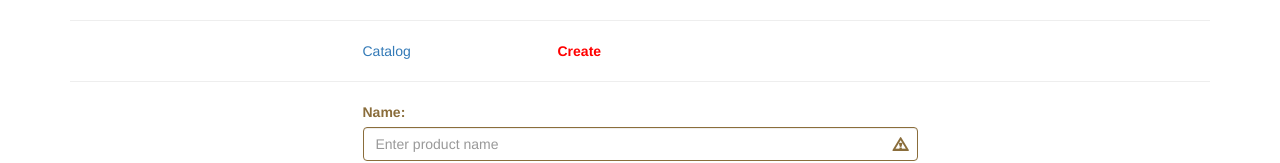
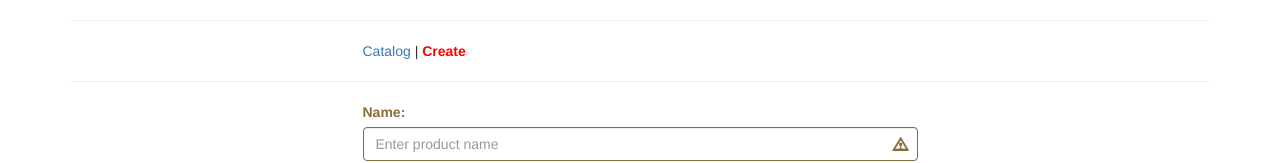
Before and after one commit to OmelDM/products-test, a React (Create React App) app: page /create in a window 1280 px wide. Shown: the top 163 px of the page. Built offline with nearby package versions, Linux system fonts and the light colour scheme.

Commit message:
Simplified navigation view

```diff
--- a/src/components/Layout.jsx
+++ b/src/components/Layout.jsx
@@ -6,7 +6,7 @@ import Navigation from './Navigation';
 const Layout = ({ children }) => (
     <Grid>
         <hr />
-        <Navigation />
+        <Row><Navigation /></Row>
         <hr />
         <Row>{children}</Row>
     </Grid>
--- a/src/components/Navigation.jsx
+++ b/src/components/Navigation.jsx
@@ -1,5 +1,5 @@
 import React from "react";
-import { Row, Col } from "react-bootstrap";
+import { Col } from "react-bootstrap";
 import { NavLink } from "react-router-dom";
 
 import { ROUTES } from "../constants/Routes";
@@ -10,18 +10,15 @@ const style = {
 };
 
 const Navigation = () => (
-    <Row>
-        <Col xs={2} mdOffset={3}>
+    <Col xs={12} lg={6} lgOffset={3}>
         <NavLink to={ROUTES.CATALOG} activeStyle={style}>
             Catalog
         </NavLink>
-        </Col>
-        <Col xs={2}>
+        {' | '}
         <NavLink to={ROUTES.CREATE} activeStyle={style}>
             Create
         </NavLink>
     </Col>
-    </Row>
 );
 
 export default Navigation;
```
Lines whose indentation alone changed are shown as unchanged.
